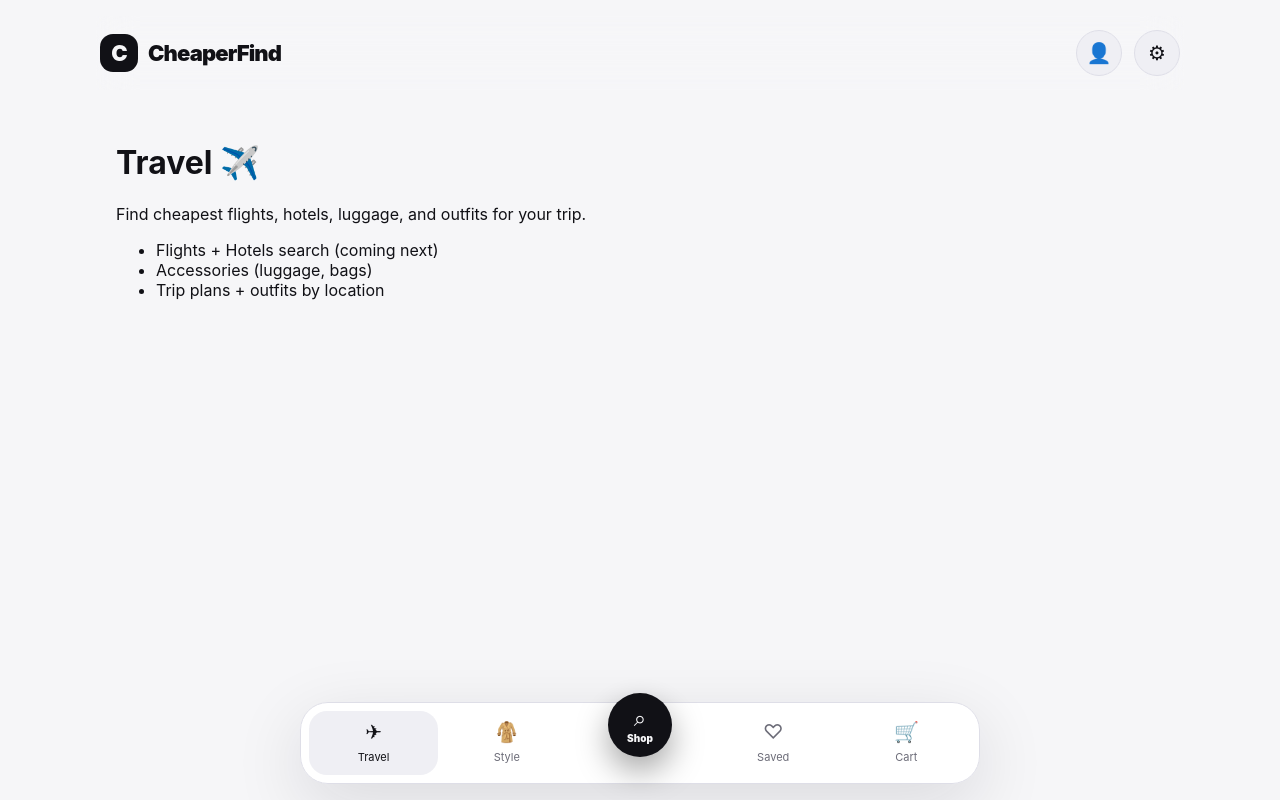
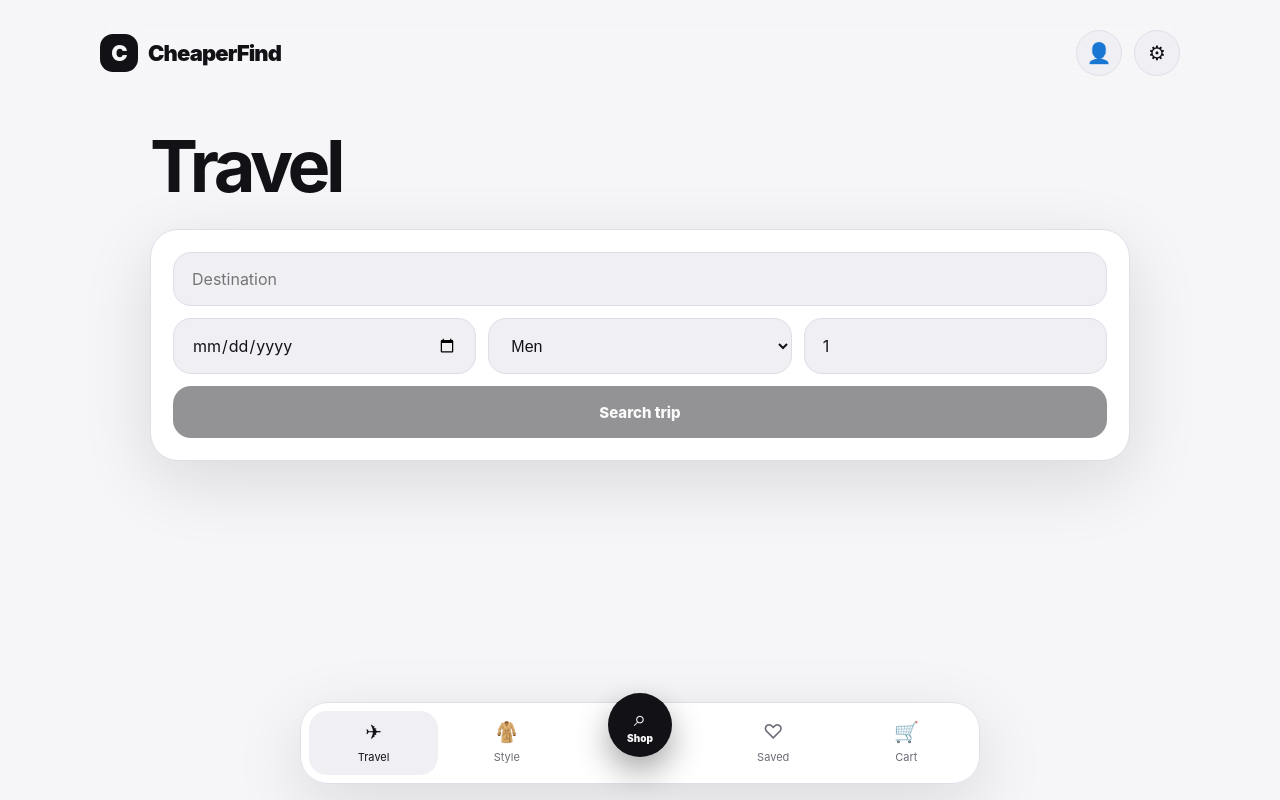
Before and after one commit to Jakelevin999/ccheapest-app-ver-3-, a Next.js app: page /travel in a window 1280 px wide. Built offline with nearby package versions, Linux system fonts and the light colour scheme.

Commit message:
Build Netflix-style travel rows

```diff
--- a/app/travel/page.tsx
+++ b/app/travel/page.tsx
@@ -1,13 +1,109 @@
+'use client';
+import { useState } from 'react';
+
+type CardItem = {
+  title: string;
+  subtitle: string;
+  link: string;
+  badge?: string;
+  logo?: string;
+};
+
+const flightCompanies = [
+  { name: 'Delta', logo: 'DL', url: 'https://www.delta.com/flight-search/search-results' },
+  { name: 'United', logo: 'UA', url: 'https://www.united.com/en/us/fsr/choose-flights' },
+  { name: 'American', logo: 'AA', url: 'https://www.aa.com/booking/find-flights' },
+  { name: 'Southwest', logo: 'SW', url: 'https://www.southwest.com/air/booking/' },
+  { name: 'JetBlue', logo: 'JB', url: 'https://www.jetblue.com/booking/flights' },
+  { name: 'Spirit', logo: 'NK', url: 'https://www.spirit.com/' },
+  { name: 'Frontier', logo: 'F9', url: 'https://www.flyfrontier.com/' },
+  { name: 'Expedia', logo: 'EX', url: 'https://www.expedia.com/Flights' },
+  { name: 'Kayak', logo: 'KY', url: 'https://www.kayak.com/flights' },
+  { name: 'Priceline', logo: 'PL', url: 'https://www.priceline.com/relax/in/3000000011/from/3000000011/flights' }
+];
+
+function shoppingLink(query: string) {
+  return `https://www.google.com/search?tbm=shop&q=${encodeURIComponent(query)}`;
+}
+
 export default function Travel() {
-  return (
-    <div style={{padding:20}}>
-      <h1>Travel ✈️</h1>
-      <p>Find cheapest flights, hotels, luggage, and outfits for your trip.</p>
-      <ul>
-        <li>Flights + Hotels search (coming next)</li>
-        <li>Accessories (luggage, bags)</li>
-        <li>Trip plans + outfits by location</li>
-      </ul>
+  const [destination, setDestination] = useState('');
+  const [date, setDate] = useState('');
+  const [gender, setGender] = useState('Men');
+  const [guests, setGuests] = useState('1');
+  const [searched, setSearched] = useState(false);
+
+  const cleanDestination = destination.trim() || 'your trip';
+  const dateText = date ? new Date(date + 'T00:00:00').toLocaleDateString(undefined, { month: 'short', day: 'numeric', year: 'numeric' }) : 'choose dates';
+
+  const flightItems: CardItem[] = flightCompanies.map(company => ({
+    title: company.name,
+    subtitle: `${cleanDestination} • ${dateText} • ${guests} guest${guests === '1' ? '' : 's'}`,
+    link: company.url,
+    badge: 'Official / trusted',
+    logo: company.logo
+  }));
+
+  const outfitBase = `${gender} ${cleanDestination} travel outfit clothes shoes ${dateText}`;
+  const outfitItems: CardItem[] = [
+    { title: `${gender} travel outfit`, subtitle: cleanDestination, link: shoppingLink(`${outfitBase} affordable outfit`) },
+    { title: 'Comfortable airport fit', subtitle: 'hoodie / pants / sneakers', link: shoppingLink(`${outfitBase} airport outfit`) },
+    { title: 'Dinner outfit', subtitle: 'night-out clothes', link: shoppingLink(`${outfitBase} dinner outfit`) },
+    { title: 'Walking shoes', subtitle: 'comfortable shoes', link: shoppingLink(`${gender} ${cleanDestination} comfortable walking shoes travel`) },
+    { title: 'Weather-ready layer', subtitle: 'jacket / coat / sweater', link: shoppingLink(`${gender} ${cleanDestination} travel jacket coat sweater`) },
+    { title: 'Cheap full fit', subtitle: 'budget outfit picks', link: shoppingLink(`${gender} ${cleanDestination} cheap travel outfit clothes`) }
+  ];
+
+  const accessoryItems: CardItem[] = [
+    { title: 'Carry-on luggage', subtitle: 'cheap travel bag', link: shoppingLink(`${cleanDestination} carry on luggage affordable`) },
+    { title: 'Packing cubes', subtitle: 'organize clothes', link: shoppingLink('packing cubes affordable travel') },
+    { title: 'Phone holder', subtitle: 'flight / hotel / car', link: shoppingLink('travel phone holder airplane affordable') },
+    { title: 'Eye mask', subtitle: 'sleep on flight', link: shoppingLink('travel eye mask comfortable affordable') },
+    { title: 'Neck pillow', subtitle: 'long flight comfort', link: shoppingLink('travel neck pillow affordable') },
+    { title: 'Toiletry bag', subtitle: 'TSA-friendly', link: shoppingLink('travel toiletry bag TSA affordable') },
+    { title: 'Portable charger', subtitle: 'trip essential', link: shoppingLink('portable charger travel affordable') },
+    { title: 'Passport holder', subtitle: 'documents', link: shoppingLink('passport holder travel affordable') }
+  ];
+
+  function Row({ title, items, flight }: { title: string; items: CardItem[]; flight?: boolean }) {
+    return <section style={{ width: '100%', marginTop: 26 }}>
+      <h2 style={{ fontSize: 24, margin: '0 0 12px', letterSpacing: '-.04em' }}>{title}</h2>
+      <div style={{ display: 'flex', gap: 14, overflowX: 'auto', paddingBottom: 12, scrollSnapType: 'x mandatory' }}>
+        {items.map(item => <a key={item.title} href={item.link} target="_blank" rel="noreferrer" style={{ minWidth: flight ? 170 : 220, scrollSnapAlign: 'start' }}>
+          <div className="card" style={{ minHeight: flight ? 150 : 190, display: 'flex', flexDirection: 'column', justifyContent: 'space-between', padding: 18 }}>
+            {flight ? <div style={{ width: 58, height: 58, borderRadius: 18, background: 'var(--surface2)', display: 'grid', placeItems: 'center', fontWeight: 950, fontSize: 22 }}>{item.logo}</div> : <div style={{ width: '100%', height: 86, borderRadius: 18, background: 'var(--surface2)', display: 'grid', placeItems: 'center', fontSize: 34 }}>{title.includes('Outfit') ? '👕' : '🧳'}</div>}
+            <div>
+              <h3 style={{ margin: '12px 0 4px', fontSize: 17, lineHeight: 1.15 }}>{item.title}</h3>
+              <p className="muted" style={{ fontSize: 13 }}>{item.subtitle}</p>
+              {item.badge ? <p className="muted" style={{ fontSize: 12, marginTop: 8 }}>{item.badge}</p> : null}
+            </div>
+          </div>
+        </a>)}
+      </div>
+    </section>;
+  }
+
+  return <div style={{ width: '100%', maxWidth: 980, margin: '0 auto' }}>
+    <h1 style={{ fontSize: 'clamp(42px,7vw,72px)', margin: '20px 0', letterSpacing: '-.06em' }}>Travel</h1>
+
+    <div className="card" style={{ display: 'grid', gap: 12 }}>
+      <input className="input" placeholder="Destination" value={destination} onChange={e => setDestination(e.target.value)} />
+      <div style={{ display: 'grid', gridTemplateColumns: 'repeat(3, 1fr)', gap: 12 }}>
+        <input className="input" type="date" value={date} onChange={e => setDate(e.target.value)} />
+        <select className="input" value={gender} onChange={e => setGender(e.target.value)}>
+          <option>Men</option>
+          <option>Women</option>
+          <option>Unisex</option>
+        </select>
+        <input className="input" type="number" min="1" placeholder="Guests" value={guests} onChange={e => setGuests(e.target.value)} />
+      </div>
+      <button className="button" onClick={() => setSearched(true)} disabled={!destination.trim()}>Search trip</button>
     </div>
-  );
+
+    {searched ? <>
+      <Row title="Cheapest flights" items={flightItems} flight />
+      <Row title="Outfits for your trip" items={outfitItems} />
+      <Row title="Travel accessories" items={accessoryItems} />
+    </> : null}
+  </div>;
 }
```
